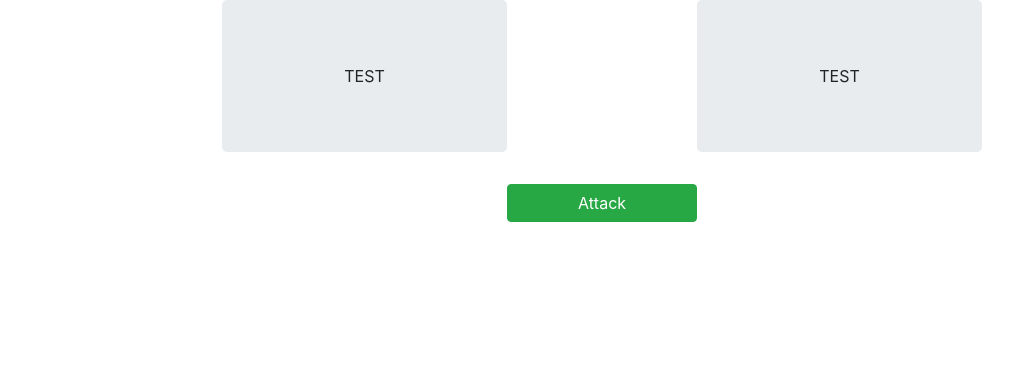
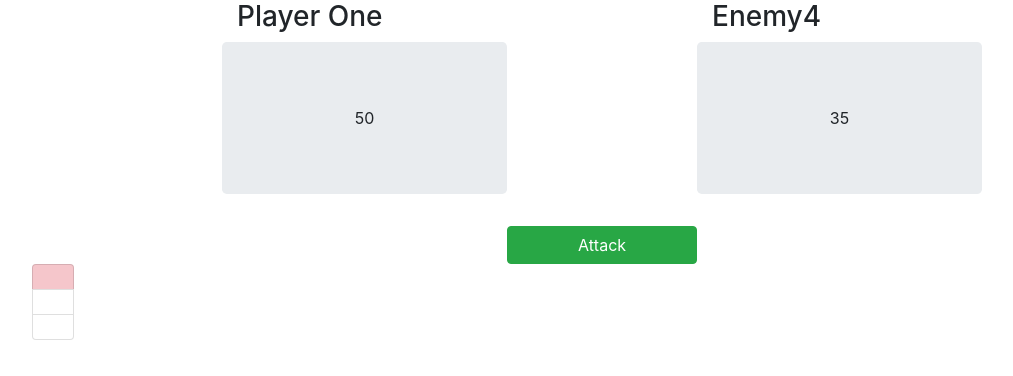
Before and after one commit to IsSexy/Idle-Game, a plain HTML site: page index.html in a window 1280 px wide. Shown: the whole page, without its empty margins (38-1051 px from the left). Drawn offline with nearby package versions, Linux system fonts and the light colour scheme.

Commit message:
Quick update

```diff
--- a/index.html
+++ b/index.html
@@ -7,12 +7,23 @@
 
 	<body>
 		<div class="container">
+			<div class ="row">
+				<h3 id="playerName" class="col-sm-3 offset-sm-2"></h3>
+				<h3 id="enemyName" class="col-sm-3 offset-sm-2"></h3>
+			</div>
 			<div class="row">
 				<p id="playerIcon" class="jumbotron col-sm-3 offset-sm-2 text-center">TEST</p>
 				<p id="enemyIcon" class="jumbotron col-sm-3 offset-sm-2 text-center">TEST</p>
 			</div>
 			<div class="row">
 				<button id="attackBtn" class="btn btn-success col-sm-2 offset-5">Attack</button>
+			</div>
+			<div class="row">
+				<ul class="list-group" id="playerStats">
+					<li class="list-group-item list-group-item-danger" id="health"></li>
+					<li class="list-group-item" id="level"></li>
+					<li class="list-group-item" id="experience"></li>
+				</ul>
 			</div>
 		</div>
 	</body>
--- a/main.js
+++ b/main.js
@@ -1,8 +1,11 @@
 //HTML Selectors
 const playerIcon = document.querySelector('#playerIcon');
+const playerName = document.querySelector('#playerName');
+const playerStats = document.querySelector('#playerStats');
 const enemyIcon = document.querySelector('#enemyIcon');
+const enemyName = document.querySelector('#enemyName');
 const attackBtn = document.querySelector('#attackBtn');
-var currentEnemy;
+var currentEnemy = {};
 
 function randomInt(max)
 {
@@ -41,6 +44,8 @@ function IdleGame()
 
 IdleGame.prototype.startGame = function()
 {
+	playerName.textContent = this.player.name;
+
 	this.newEnemy();
 	this.refreshFight();
 }
@@ -49,6 +54,7 @@ IdleGame.prototype.refreshFight = function()
 {
 	playerIcon.textContent = this.player.maxHp;
 	enemyIcon.textContent = currentEnemy.maxHp;
+	enemyName.textContent = currentEnemy.name;
 }
 
 IdleGame.prototype.newEnemy = function()
@@ -67,10 +73,12 @@ IdleGame.prototype.attackEnemy = function()
 	if(currentEnemy.maxHp <= 0)
 	{
 		this.player.exp += currentEnemy.exp;
-		if(this.player.exp % 100 === 0)
+		if(this.player.exp / 100 > 1)
 		{
+			console.log('LEVEL UP!');
 			this.player.damage += 1;
 			this.player.maxHp += 5;
+			this.player.exp = 0;
 			this.player.currentHp = this.player.maxHp;
 		}
 		this.newEnemy();
```
